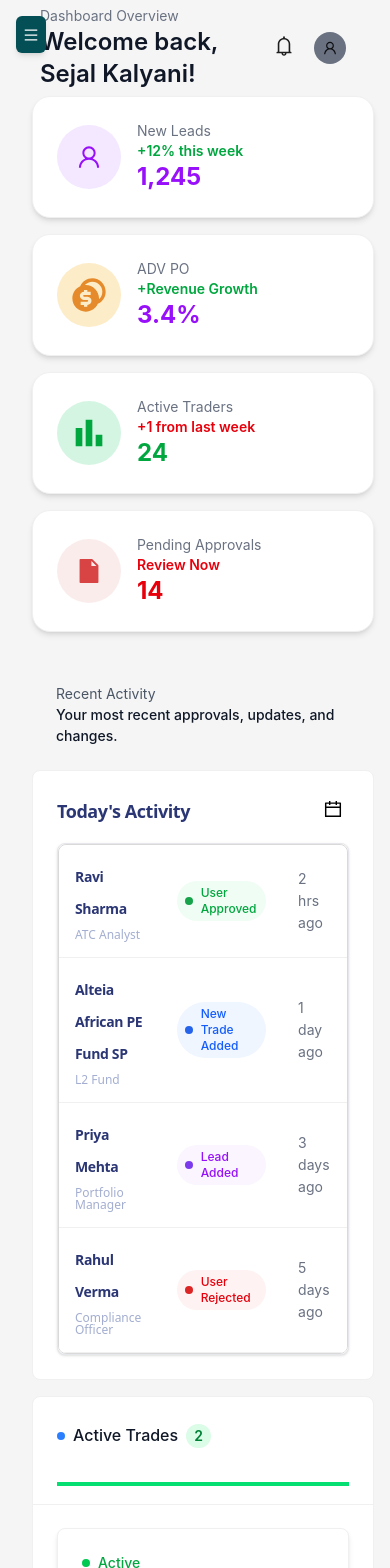
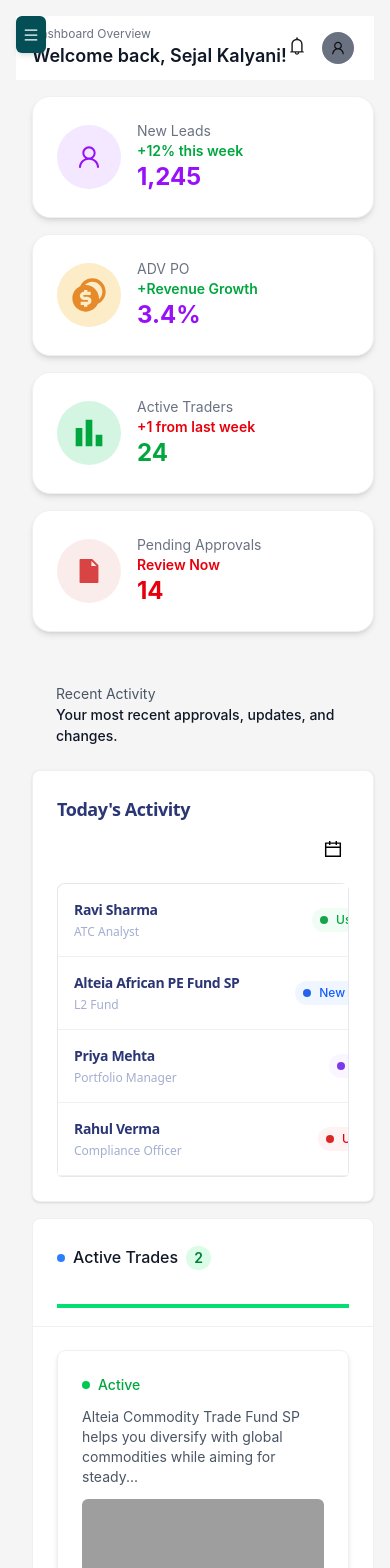
Before and after one commit to ajaykumavat0815/Alteia, a React (Vite) app: page / in a window 390 px wide. Shown: the top 1568 px of the page. Built offline with nearby package versions, Linux system fonts and the light colour scheme; grey boxes are pictures that could not be loaded.

Commit message:
Solve responsive issue

```diff
--- a/src/common/DashboardHeader.jsx
+++ b/src/common/DashboardHeader.jsx
@@ -14,30 +14,37 @@ const DashboardHeader = ({
   return (
     <Header
       id="dashboardHeader"
-      className=" !px-6 !flex !justify-between !items-center"
+      className="!px-4 sm:!px-6 !py-3 !bg-white flex items-center justify-between"
     >
-      <div>
-        <p className="text-sm text-gray-500">{subtitle}</p>
-        <h2 className="text-2xl font-semibold text-gray-900">{title}</h2>
+      {/* Left side (title + subtitle) */}
+      <div className="flex flex-col min-w-0">
+        <p className="text-xs sm:text-sm text-gray-500 truncate">{subtitle}</p>
+        <h2 className="text-lg sm:text-2xl font-semibold text-gray-900 truncate">
+          {title}
+        </h2>
       </div>
-      <div className="flex items-center gap-4">
+
+      {/* Right side (notifications + user) */}
+      <div className="flex items-center gap-3 sm:gap-4 flex-shrink-0">
         {showNotification && (
           <div className="relative cursor-pointer">
-            <BellOutlined className="text-xl text-gray-600 hover:text-gray-800 transition-colors" />
+            <BellOutlined className="text-lg sm:text-xl text-gray-600 hover:text-gray-800 transition-colors" />
             {notificationCount > 0 && (
-              <div className="absolute -top-1 -right-1 w-3 h-3 bg-red-500 rounded-full flex items-center justify-center">
-                <span className="text-white text-xs">{notificationCount}</span>
+              <div className="absolute -top-1 -right-1 w-3.5 h-3.5 bg-red-500 rounded-full flex items-center justify-center">
+                <span className="text-white text-[10px] leading-none">
+                  {notificationCount}
+                </span>
               </div>
             )}
           </div>
         )}
 
         {showUserAvatar && (
-          <div className="flex items-center gap-2 cursor-pointer hover:bg-gray-100 rounded-full p-1 transition-colors">
-            <div className="w-8 h-8 bg-gray-500 rounded-full flex items-center justify-center">
-              <UserOutlined className="text-white text-sm" />
+          <div className="flex items-center gap-2 cursor-pointer hover:bg-gray-100 rounded-full p-1 sm:p-2 transition-colors">
+            <div className="w-8 h-8 sm:w-9 sm:h-9 bg-gray-500 rounded-full flex items-center justify-center">
+              <UserOutlined className="text-white text-sm sm:text-base" />
             </div>
-            <span className="text-sm font-medium text-gray-700 hidden sm:block">
+            <span className="text-xs sm:text-sm font-medium text-gray-700 hidden xs:block">
               Sejal Kalyani
             </span>
           </div>
--- a/src/common/DataTable.jsx
+++ b/src/common/DataTable.jsx
@@ -30,13 +30,16 @@ const DataTable = ({
               </h4>
 
               {/* Right side controls */}
-              <div className="flex items-center gap-2">
+              <div className="flex flex-wrap items-center gap-2 w-full">
+                <div className="flex-1 min-w-[150px]">
                   <SearchInput
                     value={searchValue}
                     onChange={onSearchChange}
                     onSearch={onSearchSubmit}
                     placeholder="Search trades, sectors, or themes"
                   />
+                </div>
+                <div className="w-full sm:w-auto min-w-[120px]">
                   <SortSelect
                     value={selectedSort}
                     onChange={onSortChange}
@@ -44,17 +47,18 @@ const DataTable = ({
                   />
                 </div>
               </div>
+            </div>
           )}
-
-          <div className="custom-table-border">
+          <div className="overflow-x-auto scrollbar-thin scrollbar-thumb-gray-300 scrollbar-track-gray-100">
             <Table
               columns={columns}
               dataSource={data}
               pagination={pagination}
-              bordered={false}
+              bordered={bordered}
               rowKey={rowKey}
               showHeader={showHeader}
-              className="custom-table"
+              scroll={{ x: 500 }}
+              className="custom-table min-w-[500px]"
             />
           </div>
         </div>
--- a/src/common/RecentActivity.jsx
+++ b/src/common/RecentActivity.jsx
@@ -10,14 +10,13 @@ const RecentActivity = ({ activities, title = "Recent Activity" }) => {
       dataIndex: "name",
       key: "name",
       render: (name, record) => (
-        <div className="flex items-center space-x-3">
+        <div className="flex items-start space-x-3">
           <div>
-            {/* <div className="font-medium text-gray-900">{name}</div> */}
-            <h4 className="font-sans font-bold text-[14px] leading-[32px] text-[#2B3674] align-middle tracking-tight">
+            <h4 className="font-sans font-bold text-[14px] leading-[20px] text-[#2B3674] tracking-tight">
               {name}
             </h4>
             {record.description && (
-              <div className="text-xs font-normal leading-[100%] tracking-normal text-[#A3AED0] mt-1 font-sans">
+              <div className="text-xs font-normal text-[#A3AED0] mt-1 font-sans">
                 {record.description}
               </div>
             )}
@@ -40,7 +39,6 @@ const RecentActivity = ({ activities, title = "Recent Activity" }) => {
         };
 
         const className = colorMap[status] || "text-gray-600 bg-gray-50";
-
         const dotColorMap = {
           "text-green-600": "#16a34a",
           "text-blue-600": "#2563eb",
@@ -48,7 +46,6 @@ const RecentActivity = ({ activities, title = "Recent Activity" }) => {
           "text-red-600": "#dc2626",
           "text-gray-600": "#4b5563",
         };
-
         const textColorClass = className.split(" ")[0];
         const dotColor = dotColorMap[textColorClass] || "#4b5563";
 
@@ -67,26 +64,28 @@ const RecentActivity = ({ activities, title = "Recent Activity" }) => {
         );
       },
     },
-
     {
       title: "Time",
       dataIndex: "time",
       key: "time",
-      render: (time) => <span className="text-gray-500 text-sm">{time}</span>,
+      render: (time) => (
+        <span className="text-gray-500 text-sm whitespace-nowrap">{time}</span>
+      ),
     },
   ];
 
   const handleDateChange = (date, dateString) => {
     console.log("Selected Date:", dateString);
-    // Use the selected date in parent component
   };
+
   return (
-    <Card className="p-4">
-      {/* Header: Title on left, Calendar on right */}
-      <div className="flex justify-between items-center mb-4">
-        <h4 className="font-sans font-bold text-[18px] leading-[32px] text-[#2B3674] align-middle tracking-tight">
+    <Card className="p-4 sm:p-6 rounded-xl shadow-sm">
+      {/* Header */}
+      <div className="flex flex-col sm:flex-row sm:items-center sm:justify-between mb-4 gap-3">
+        <h4 className="font-sans font-bold text-[18px] leading-[28px] text-[#2B3674] tracking-tight">
           {title}
         </h4>
+        <div className="flex justify-end">
           <Calendar
             onDateChange={handleDateChange}
             displayMode="icon"
@@ -94,14 +93,17 @@ const RecentActivity = ({ activities, title = "Recent Activity" }) => {
             className="hover:bg-blue-50"
           />
         </div>
+      </div>
 
       {/* Table */}
+      <div className="overflow-x-auto">
         <DataTable
           columns={columns}
           data={activities}
           pagination={false}
           showHeader={false}
         />
+      </div>
     </Card>
   );
 };
```
Lines whose indentation alone changed are shown as unchanged.
